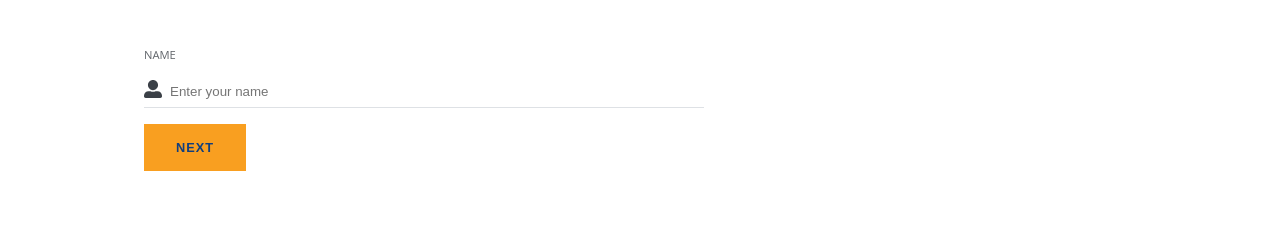
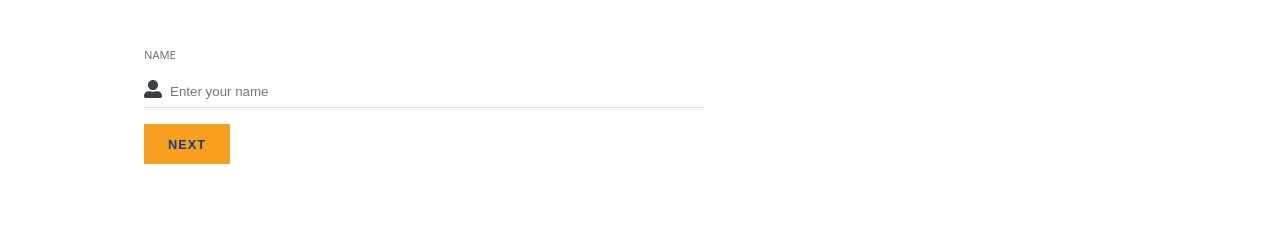
Before and after one commit to krebeDev/krebe.dev, a Gatsby site: page /contact in a window 1280 px wide. Shown: the part 261-493 px from the top of the page. Built offline with nearby package versions, Linux system fonts and the light colour scheme; Gatsby itself is replaced by a stand-in of ours.

Commit message:
add media query

```diff
--- a/src/styles/button.module.css
+++ b/src/styles/button.module.css
@@ -1,7 +1,7 @@
 @import url('./global.css');
 
 .buttonStyles {
-	padding: 1rem 2rem;
+	padding: 0.6rem 1rem;
 	font-size: 0.8rem;
 	text-transform: uppercase;
 	letter-spacing: 1px;
@@ -19,3 +19,9 @@
 .buttonStyles:disabled {
 	opacity: 0.5;
 }
+
+@media (min-width: 768px) {
+	.buttonStyles {
+		padding: 0.8rem 1.5rem;
+	}
+}
```
